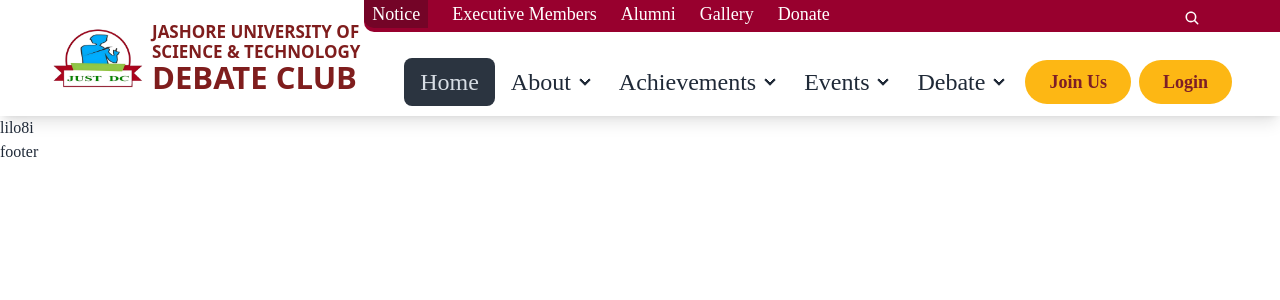
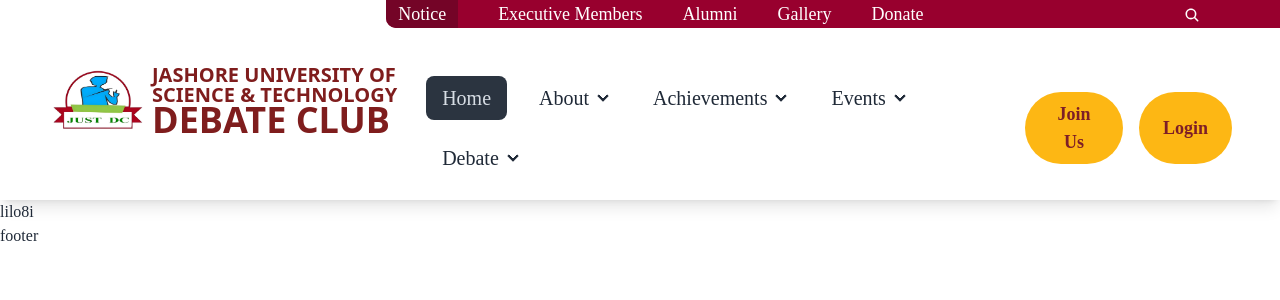
Before and after one commit to SNbappy/justdc-client, a React (Vite) app: page / in a window 1280 px wide. Shown: the top 300 px of the page. Built offline with nearby package versions, Linux system fonts and the light colour scheme.

Commit message:
navbar added with some changes

```diff
--- a/src/pages/Shared/Navbar/Navbar.jsx
+++ b/src/pages/Shared/Navbar/Navbar.jsx
@@ -51,7 +51,7 @@ const navOptionsLarge = [
 const Navbar = () => {
     const renderTinyNavOptions = () => (
         navOptionsTiny.map((option, index) => (
-            <li key={index} className={index === 0 ? "bg-[#740427] rounded-bl-[10px] px-2" : ""}>
+            <li key={index} className={index === 0 ? "bg-[#740427] rounded-bl-[10px] px-3" : ""}>
                 <NavLink to={option.path} className="hover:underline">
                     {option.name}
                 </NavLink>
@@ -61,10 +61,10 @@ const Navbar = () => {
 
     const renderLargeNavOptions = () => (
         navOptionsLarge.map((option, index) => (
-            <li key={index} className="relative text-2xl">
+            <li key={index} className="">
                 {option.subOptions ? (
                     <details>
-                        <summary className="cursor-pointer hover:underline">{option.name}</summary>
+                        <summary className="hover:underline">{option.name}</summary>
                         <ul className="p-2 rounded shadow-lg bg-base-100">
                             {option.subOptions.map((subOption, subIndex) => (
                                 <li key={subIndex}>
@@ -86,29 +86,29 @@ const Navbar = () => {
 
     return (
         <div className="flex justify-between pl-12 mx-auto shadow-lg">
-            <NavLink to="/" className="flex items-center gap-1 pt-4 font-sans">
+            <NavLink to="/" className="flex items-center gap-1 font-sans">
                 <img className="w-[100px]" src={logo} alt="logo" />
-                <div className="mt-[-18px] text-red-900 uppercase">
-                    <h2 className="text-[17px] leading-[20px] font-semibold">Jashore University of<br />Science & Technology</h2>
-                    <h1 className="text-[31px] font-bold leading-[30px]">Debate Club</h1>
+                <div className="text-red-900 uppercase whitespace-nowrap">
+                    <h2 className="xl:text-[20px] leading-[20px] font-semibold">Jashore University of<br />Science & Technology</h2>
+                    <h1 className="xl:text-[36px] font-bold leading-[30px]">Debate Club</h1>
                 </div>
             </NavLink>
             <div className="grid justify-around">
-                <div className="flex justify-between bg-[#98002e] rounded-bl-[10px] mb-4">
+                <div className="flex justify-between bg-[#98002e] rounded-bl-[10px] mb-10">
                     <div>
-                        <ul className="flex gap-6 text-lg font-medium text-white rounded-bl-[10px]">
+                        <ul className="flex gap-10 text-lg font-medium text-white rounded-bl-[10px]">
                             {renderTinyNavOptions()}
                         </ul>
                     </div>
                     <div className="pr-20">
-                        <IoSearch className="mt-[10px] font-black text-white " />
+                        <IoSearch className="mt-[7px] font-black text-white " />
                     </div>
                 </div>
-                <div className="flex items-center pr-12">
-                    <ul className="pl-10 menu menu-horizontal">
+                <div className="flex items-center justify-between pb-3 pr-12">
+                    <ul className="gap-4 pl-10 text-xl menu menu-horizontal">
                         {renderLargeNavOptions()}
                     </ul>
-                    <div className="flex gap-2 font-semibold text-[#7D1E27] text-lg">
+                    <div className="flex gap-4 font-semibold text-[#7D1E27] text-lg">
                         <button className="px-6 py-2 rounded-full bg-[#FDB714] hover:bg-[#E38B25]">Join Us</button>
                         <button className="px-6 py-2 rounded-full bg-[#FDB714] hover:bg-[#E38B25]">Login</button>
                     </div>
```
Also changed, not shown: src/assets/logo-pro.jpg, src/assets/logo.png (added).
